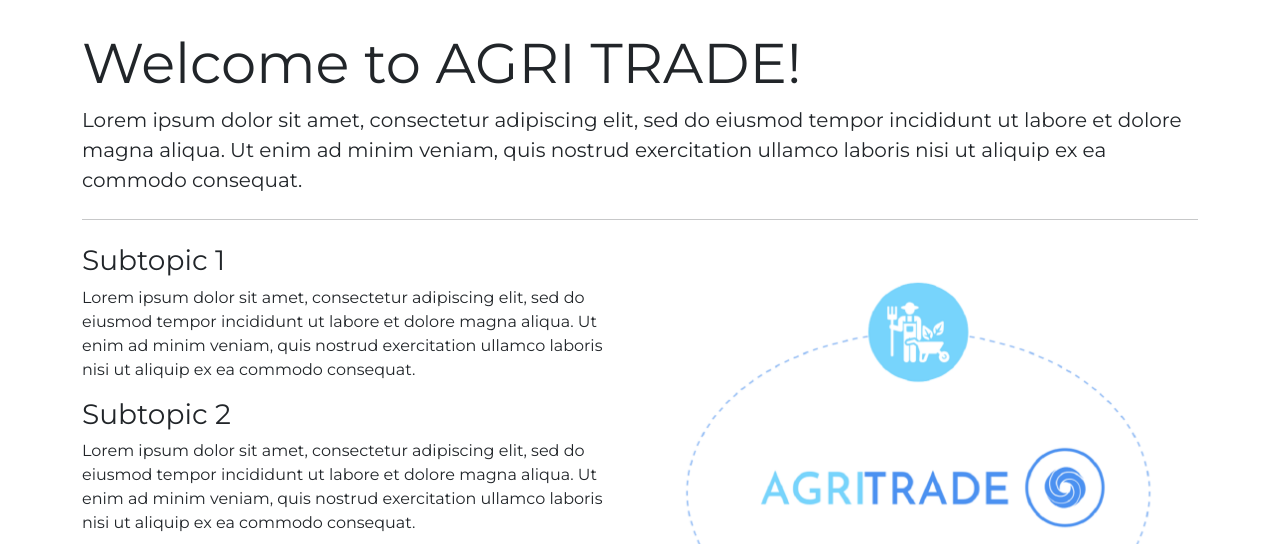
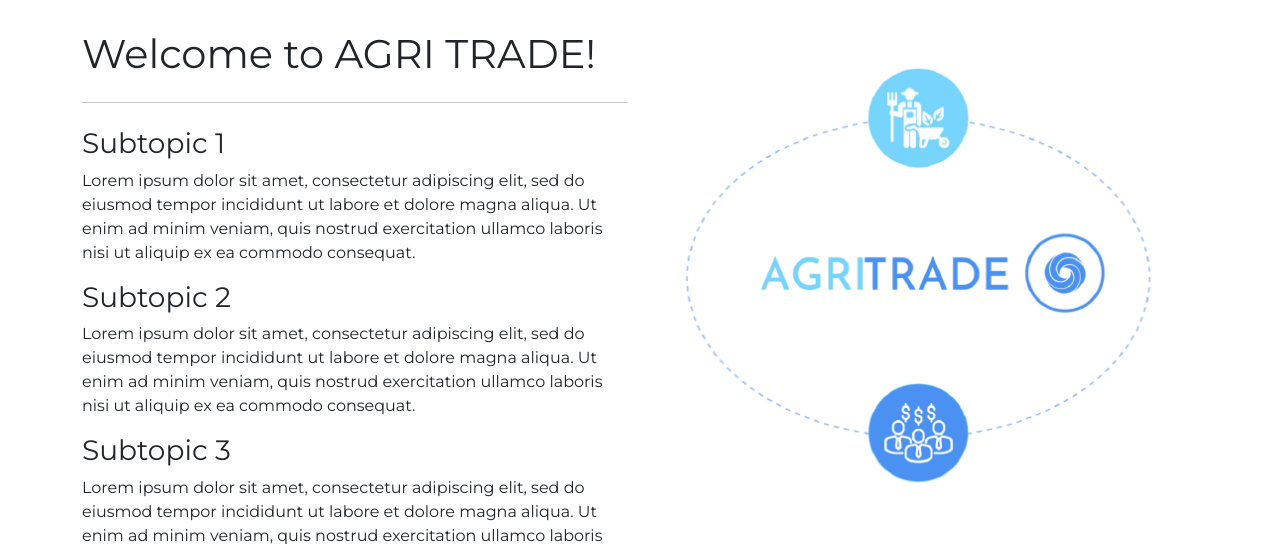
Before and after one commit to erinbedri/Agri_Trade---django-project, a Django app: page / in a window 1280 px wide. Shown: the part 66-610 px from the top of the page. Run offline with Django 4.2, Linux system fonts and the light colour scheme.

Commit message:
quick fix on homepage h1

```diff
--- a/agri_trade/posts/templates/posts/show_posts.html
+++ b/agri_trade/posts/templates/posts/show_posts.html
@@ -4,7 +4,7 @@
     <div class="container" style="margin-top: 30px; margin-bottom: 50px">
         <div class="row justify-content-md-center">
             <h3>Agri Trade Insights</h3>
-            <h5>Get access to extensive insights from the food and agricultural markets for free</h5>
+            <h5>Get access to extensive insights from the food and agricultural markets for free!</h5>
             <div class="container" style="margin-top: 30px">
 
                 <div class="row">
--- a/agri_trade/web/templates/web/homepage.html
+++ b/agri_trade/web/templates/web/homepage.html
@@ -6,15 +6,10 @@
         <div class="row justify-content-md-center">
             <div class="col-md-12">
                 <div class="jumbotron">
-                    <h3 class="display-4">Welcome to AGRI TRADE!</h3>
-                    <p class="lead">Lorem ipsum dolor sit amet, consectetur adipiscing elit, sed do eiusmod tempor
-                        incididunt
-                        ut labore et dolore magna aliqua. Ut enim ad minim veniam, quis nostrud exercitation
-                        ullamco laboris nisi ut aliquip ex ea commodo consequat.</p>
-                    <hr class="my-4">
-
                     <div class="row">
                         <div class="col-6">
+                            <h1>Welcome to AGRI TRADE!</h1>
+                            <hr class="my-4">
                             <h3>Subtopic 1</h3>
                             <p>Lorem ipsum dolor sit amet, consectetur adipiscing elit, sed do eiusmod tempor incididunt
                                 ut labore et dolore magna aliqua. Ut enim ad minim veniam, quis nostrud exercitation
```
Also changed, not shown: db.sqlite3.
